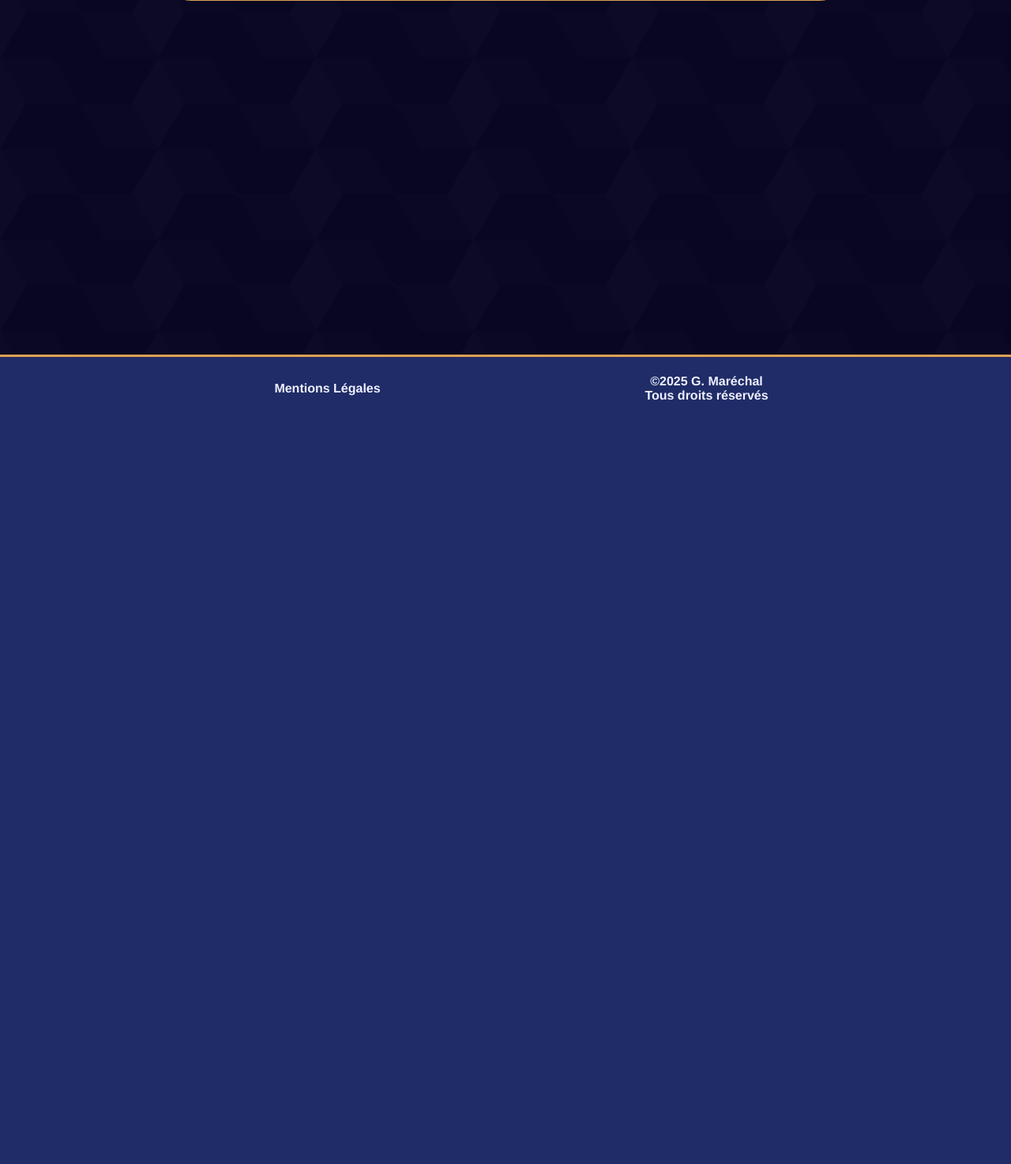
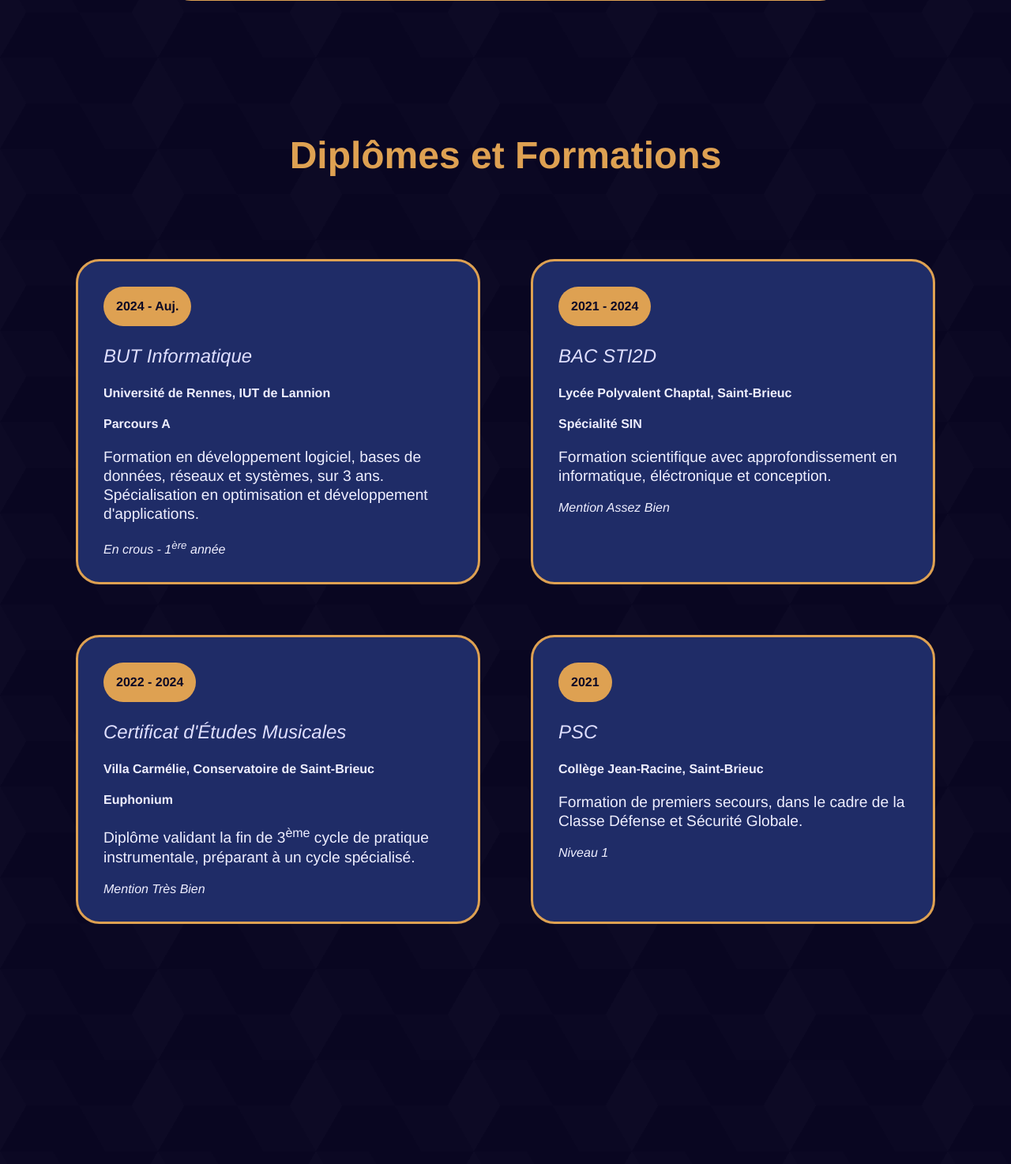
Before and after one commit to marechalg/Portfolio, a PHP site: page /public/src/about.html in a window 1280 px wide. Shown: the part 1427-2901 px from the top of the page at 79% size. Before the commit the page ends 1934 px from the top, so only its background shows below. Run offline with PHP 8.4, Linux system fonts and the light colour scheme.

Commit message:
plusieurs modifs

```diff
--- a/public/src/about.html
+++ b/public/src/about.html
@@ -1,6 +1,7 @@
 <!DOCTYPE html>
 <html lang="fr">
     <head>
+        <link rel="icon" href="../media/logo.png">
         <meta charset="UTF-8">
         <meta name="viewport" content="width=device-width, initial-scale=1.0">
         <title>À Propos</title>
@@ -59,11 +60,46 @@
                 </article>
             </section>
 
-            <section class="pass">
+            <section class="form">
+                <h2>Diplômes et Formations</h2>
 
+                <article>
+                    <div>2024 - Auj.</div>
+                    <h3>BUT Informatique</h3>
+                    <h4>Université de Rennes, IUT de Lannion</h4>
+                    <h4 title="Réalisation d'Applications">Parcours A</h4>
+                    <p>Formation en développement logiciel, bases de données, réseaux et systèmes, sur 3 ans. Spécialisation en optimisation et développement d'applications.</p>
+                    <em>En crous - 1<sup>ère</sup> année</em>
+                </article>
+
+                <article>
+                    <div>2021 - 2024</div>
+                    <h3 title="Sciences de l'Industrie et du Développement Durable">BAC STI2D</h3>
+                    <h4>Lycée Polyvalent Chaptal, Saint-Brieuc</h4>
+                    <h4 title="Systèmes d'Informations et Numérique">Spécialité SIN</h4>
+                    <p>Formation scientifique avec approfondissement en informatique, éléctronique et conception.</p>
+                    <em>Mention Assez Bien</em>
+                </article>
+
+                <article>
+                    <div>2022 - 2024</div>
+                    <h3>Certificat d'Études Musicales</h3>
+                    <h4>Villa Carmélie, Conservatoire de Saint-Brieuc</h4>
+                    <h4>Euphonium</h4>
+                    <p>Diplôme validant la fin de 3<sup>ème</sup> cycle de pratique instrumentale, préparant à un cycle spécialisé.</p>
+                    <em>Mention Très Bien</em>
+                </article>
+
+                <article>
+                    <div>2021</div>
+                    <h3>PSC</h3>
+                    <h4>Collège Jean-Racine, Saint-Brieuc</h4>
+                    <p>Formation de premiers secours, dans le cadre de la Classe Défense et Sécurité Globale.</p>
+                    <em>Niveau 1</em>
+                </article>
             </section>
 
-            <section class="form">
+            <section class="pass">
 
             </section>
 
--- a/public/src/index.html
+++ b/public/src/index.html
@@ -1,6 +1,7 @@
 <!DOCTYPE html>
 <html lang="fr">
     <head>
+        <link rel="icon" href="../media/logo.png">
         <meta charset="UTF-8">
         <meta name="viewport" content="width=device-width, initial-scale=1.0">
         <title>ePortfolio - Guéwen</title>
--- a/public/src/projects.html
+++ b/public/src/projects.html
@@ -1,6 +1,7 @@
 <!DOCTYPE html>
 <html lang="fr">
     <head>
+        <link rel="icon" href="../media/logo.png">
         <meta charset="UTF-8">
         <meta name="viewport" content="width=device-width, initial-scale=1.0">
         <title>Mes Projets</title>
--- a/public/style/global.css
+++ b/public/style/global.css
@@ -53,7 +53,7 @@
     }
     .projects section {
         display: grid;
-        grid-template-columns: repeat(1, 1fr);
+        grid-template-columns: 1fr;
     }
     .projects section h2 {
         grid-column: span 1;
@@ -363,6 +363,29 @@ body.about article.cv h2 {
     font-weight: bold;
 }
 
+body.about section.form {
+    display: grid;
+    grid-template-columns: repeat(2, 1fr);
+    width: 85%;
+    gap: 4em;
+}
+body.about section.form h2 {
+    grid-column: span 2;
+    color: var(--color-accent);
+    font-style: normal;
+    justify-self: center;
+    font-weight: bold;
+}
+body.about section.form article div {
+    background-color: var(--color-accent);
+    border-radius: 30px;
+    color: var(--color-bg);
+    width: fit-content;
+    padding: 1em;
+    user-select: none;
+    font-weight: bold;
+}
+
 article.pres {
     line-height: 150%;
 }
```
